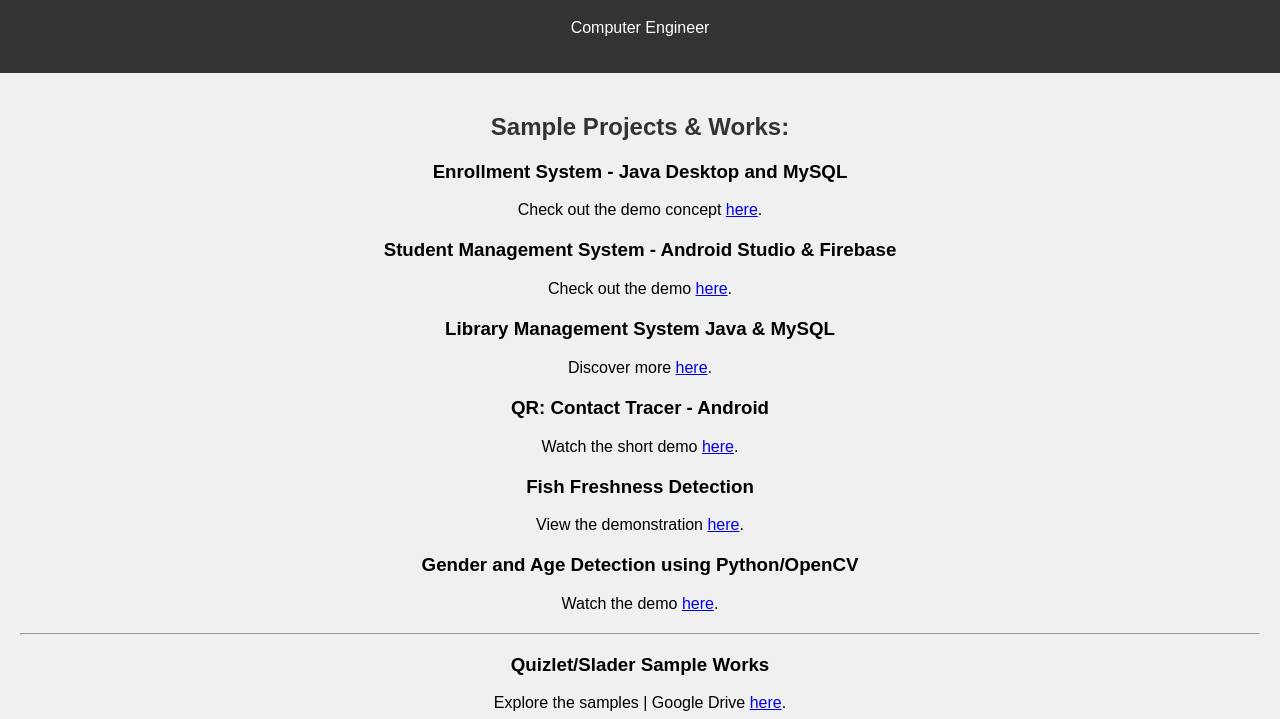
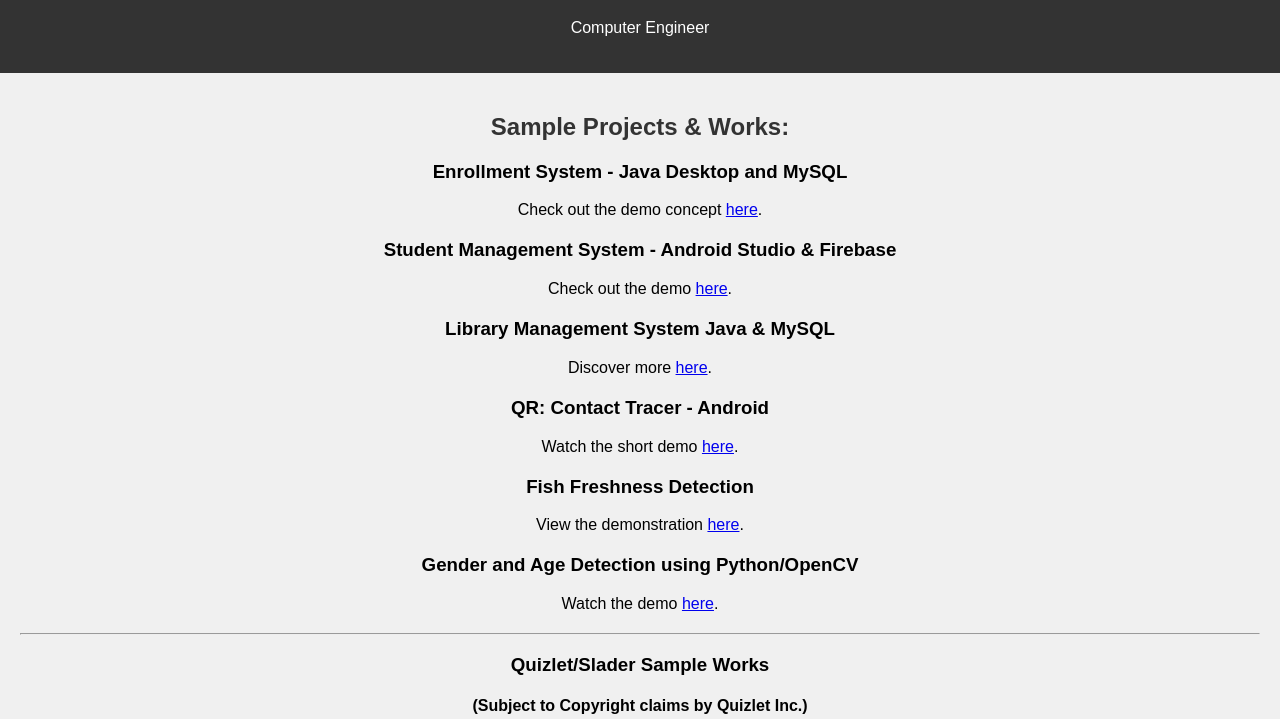
Before and after one commit to louiejapps/profile, a plain HTML site: page index.html in a window 1280 px wide. Shown: the part 81-800 px from the top of the page. Drawn offline with Linux system fonts and the light colour scheme.

Commit message:
Update index.html

```diff
--- a/index.html
+++ b/index.html
@@ -82,6 +82,7 @@
 <hr>
         <div class="work-item">
             <h3>Quizlet/Slader Sample Works</h3>
+		<h4>(Subject to Copyright claims by Quizlet Inc.)</h4>
             <p>Explore the samples | Google Drive <a href="https://drive.google.com/drive/folders/11VXH4-p-E4P50-6R0eygwdv7d_yrYDbQ?usp=sharing">here</a>.</p>
         </div>
 
```
